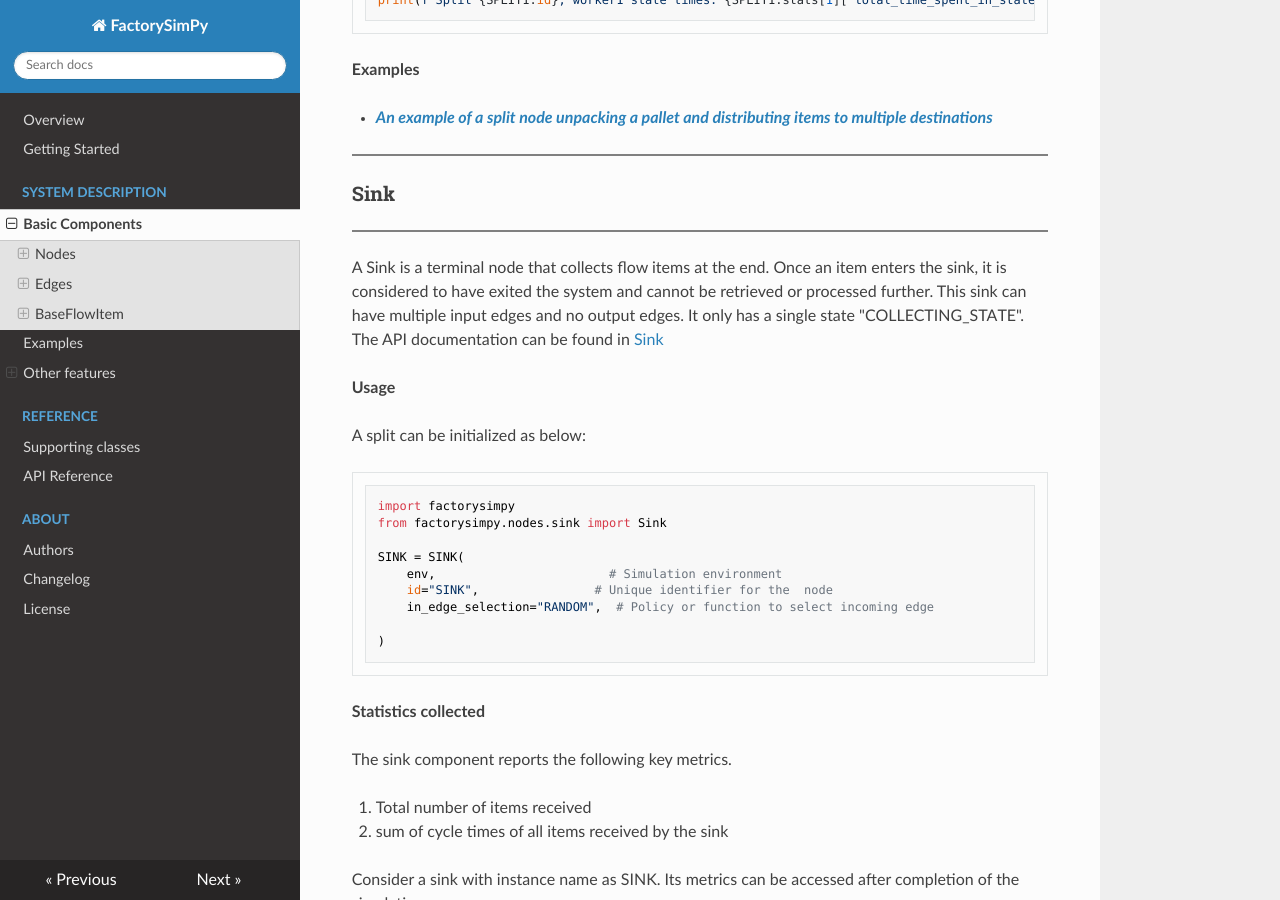
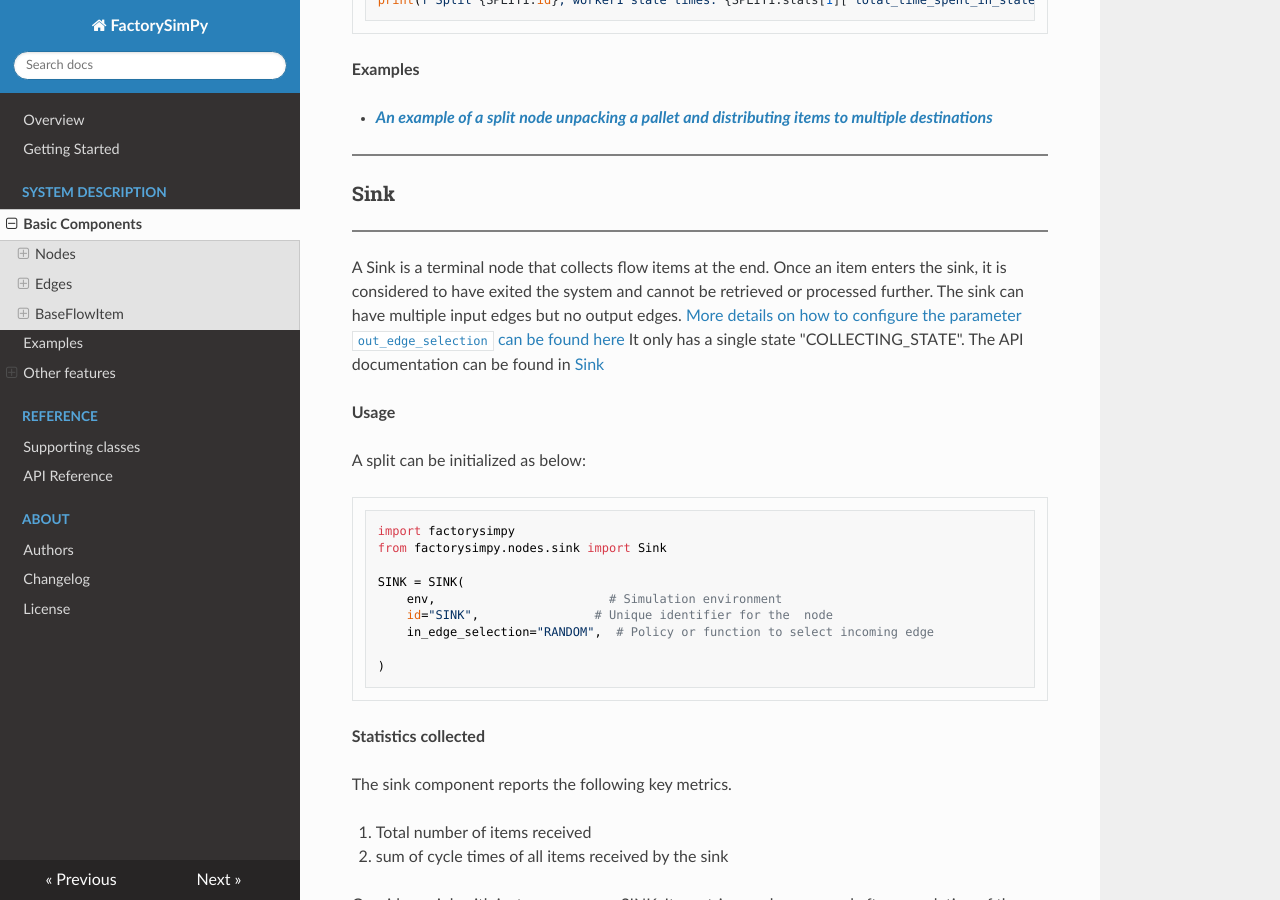
Before and after one commit to FactorySimPy/FactorySimPy, an MkDocs documentation site: the page built from docs/basic_components.md, in a window 1280 px wide and 900 px high, scrolled down 11272 px. Built offline with MkDocs 1.6.1, drawn with Linux system fonts in a browser that asks for light colours; nearby versions of some CDN libraries; some of the changed text lies outside the part shown.

Commit message:
documentation update

```diff
--- a/docs/basic_components.md
+++ b/docs/basic_components.md
@@ -82,7 +82,7 @@ The source is an active component that generates items that flow through the sys
 
 At the start of the simulation, the source waits for `node_setup_time`. This is an initial, one-time wait time for setting up the node and should be provided as a constant (an `int` or `float`).
 
-During a simulation run, the source generates items at discrete instants of time determined by the parameter `inter_arrival_time`. More details on how to configure parameter `inter_arrival_time` can be found [here](configuring_parameters.md/#delay-parameters). After the wait it produces a flow item based on the type mentioned in `flow_item_type`. It can be of two type namely "item" and "pallet". Item represents the smallest unit of discrete items that flow in the system. Pallets represents the type of flow item that can hold multiple items inside and it can be used to pack items. The source can have multiple output edges. It chooses an output edge from `out_edges` list based on the `out_edge_selection` parameter. More details on the parameter `out_edge_selection` can be found [here](configuring_parameters.md/#edge-selection).
+During a simulation run, the source generates items at discrete instants of time determined by the parameter `inter_arrival_time`. [More details on how to configure parameter `inter_arrival_time` can be found here](configuring_parameters.md/#delay-parameters). After the wait it produces a flow item based on the type mentioned in `flow_item_type`. It can be of two type namely "item" and "pallet". Item represents the smallest unit of discrete items that flow in the system. Pallets represents the type of flow item that can hold multiple items inside and it can be used to pack items. The source can have multiple output edges. It chooses an output edge from `out_edges` list based on the `out_edge_selection` parameter. [More details on the parameter `out_edge_selection` can be found here](configuring_parameters.md/#edge-selection).
 
 
 After generating an item and choosing an output edge, the source behaves as follows:
@@ -179,7 +179,7 @@ A machine is an active component that processes items flowing through the system
 
 **Behavior**
 
-At the start of the simulation, the machine waits for `node_setup_time`. This is an initial, one-time wait time for setting up the node and should be provided as a constant (an `int` or `float`).  Machine can process atmost `work_capacity` number of items in parallel. As soon as an item is input, a worker thread is reserved which remains busy for processing the item in `processing_delay` amount of time and at the end of this time the worker thread attempts to output the item to one of the `out_edges` selected using the `out_edge_selection` parameter. More details on how to configure the parameters `processing_delay`, `out_edge_selection` and `in_edge_selection` can be found [here](configuring_parameters.md). Multiple items can be in "PROCESSING_STATE" at a time. After processing the item, the worker thread behaves as follows:
+At the start of the simulation, the machine waits for `node_setup_time`. This is an initial, one-time wait time for setting up the node and should be provided as a constant (an `int` or `float`).  Machine can process atmost `work_capacity` number of items in parallel. As soon as an item is input, a worker thread is reserved which remains busy for processing the item in `processing_delay` amount of time and at the end of this time the worker thread attempts to output the item to one of the `out_edges` selected using the `out_edge_selection` parameter. [More details on how to configure the parameters `processing_delay`, `out_edge_selection` and `in_edge_selection` can be found here](configuring_parameters.md). Multiple items can be in "PROCESSING_STATE" at a time. After processing the item, the worker thread behaves as follows:
 
 1. If `blocking` is `True`, it waits with the processed item in a "BLOCKED_STATE" for the out edge to be available and pushes the item when output edge becomes available or has space.
 2. If `blocking` is `False`, it checks if there is space in the outgoing edge to accomodate the item. If the edge is full or unavailable, the item is discarded and the count of discarded item is recorded.
@@ -432,7 +432,7 @@ print(f"Split {SPLIT1.id}, worker1 state times: {SPLIT1.stats[1]['total_time_spe
 <hr style="height:2px;border:none;color:blue; background-color:grey;" />
 
 
- A Sink is a terminal node that collects flow items at the end. Once an item enters the sink, it is considered to have exited the system and cannot be retrieved or processed further. This sink can have multiple input edges and no output edges. It only has a single state "COLLECTING_STATE". The API documentation can be found in [Sink](sink.md)
+ A Sink is a terminal node that collects flow items at the end. Once an item enters the sink, it is considered to have exited the system and cannot be retrieved or processed further. The sink can have multiple input edges but no output edges. [More details on how to configure the parameter `out_edge_selection` can be found here](configuring_parameters.md) It only has a single state "COLLECTING_STATE". The API documentation can be found in [Sink](sink.md)
 
 
 **Usage**
```
